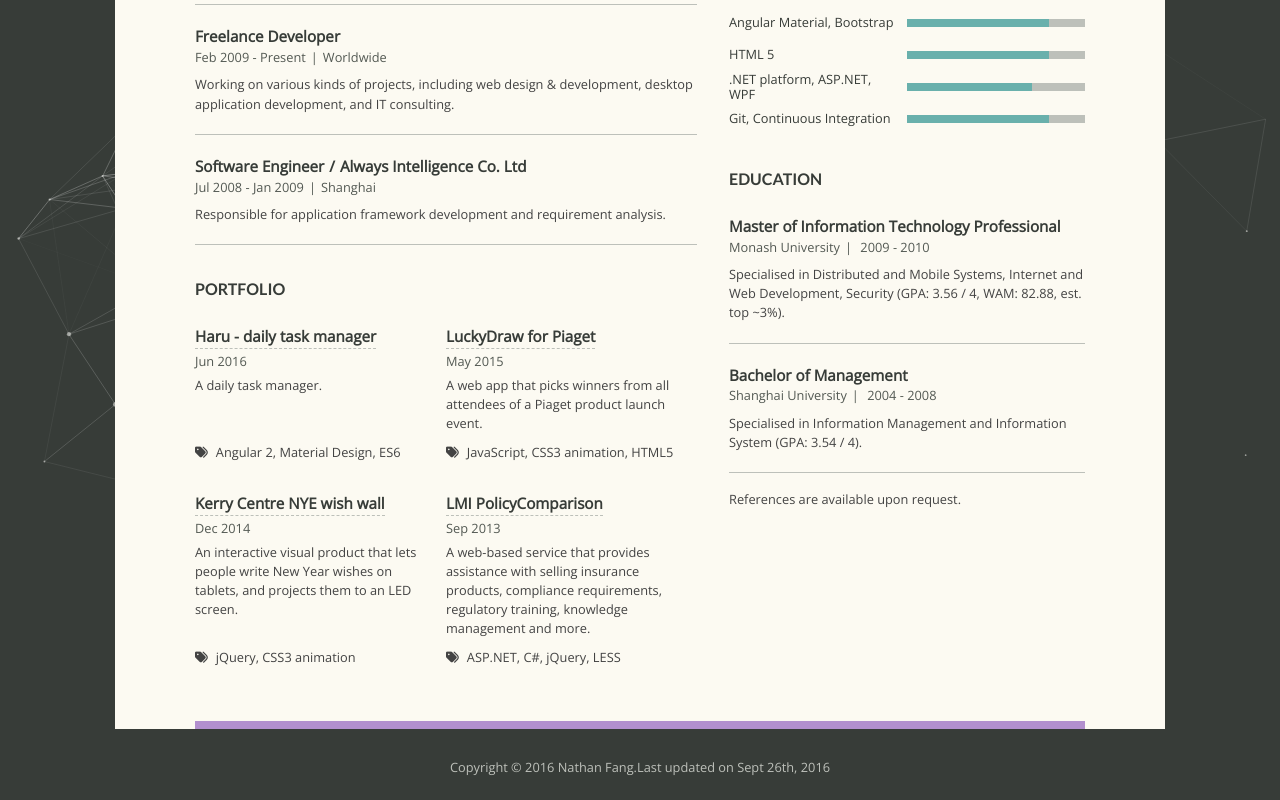
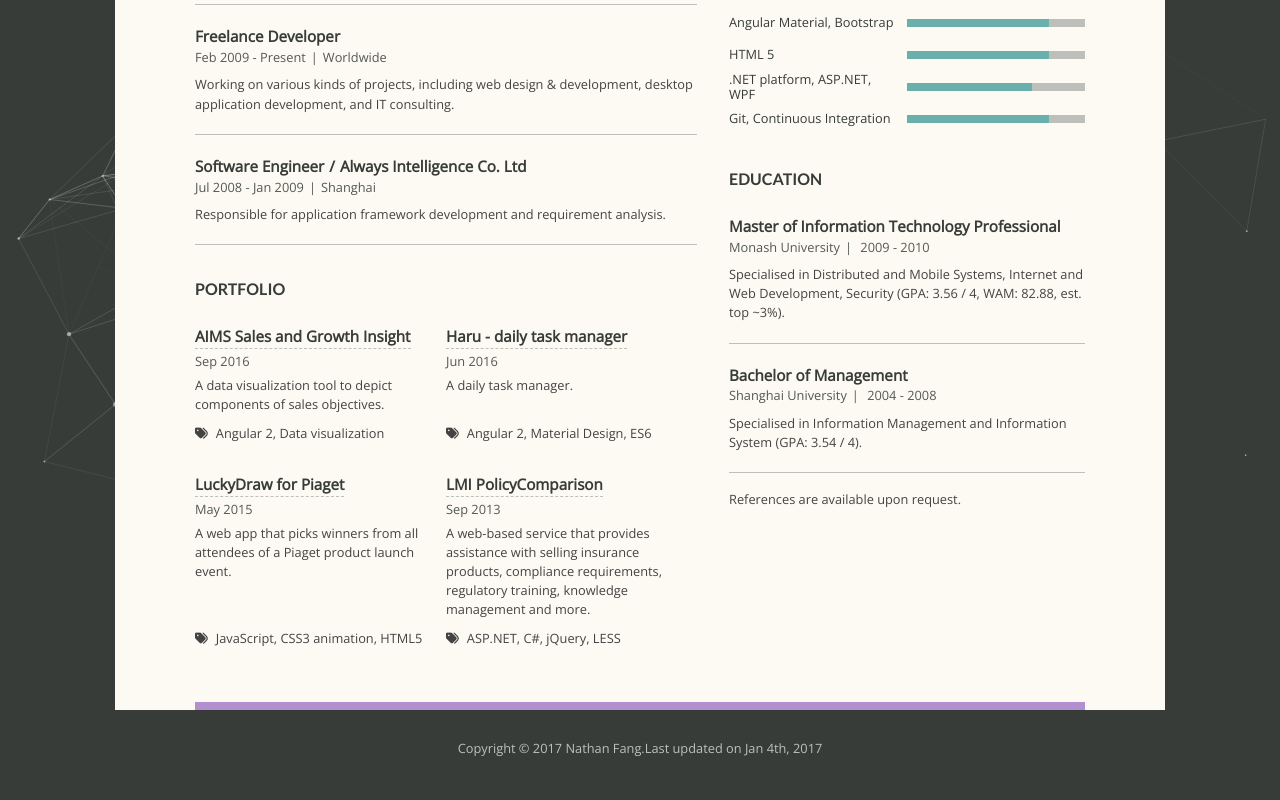
Before and after one commit to nfang/resume, an Angular app: page / in a window 1280 px wide. Shown: the part 784-1584 px from the top of the page. Built offline with nearby package versions, Linux system fonts and the light colour scheme.

Commit message:
chore: update portfolio

```diff
--- a/src/app/app.component.html
+++ b/src/app/app.component.html
@@ -115,6 +115,6 @@
 </div>
 
 <footer class="footer">
-  <span class="copyright">Copyright &copy; 2016 Nathan Fang.</span>
-  <time>Last updated on Sept 26th, 2016</time>
+  <span class="copyright">Copyright &copy; 2017 Nathan Fang.</span>
+  <time>Last updated on Jan 4th, 2017</time>
 </footer>
--- a/src/app/shared/data.ts
+++ b/src/app/shared/data.ts
@@ -167,6 +167,15 @@ export const RESUME = {
   ],
   'portfolio': [
     {
+      'name': 'AIMS Sales and Growth Insight',
+      'date': new Date(2016, 8, 17),
+      'link': 'https://nfang.github.io/aims-sales-growth-insight',
+      'technologies': 'Angular 2, Data visualization',
+      'description': `
+        A data visualization tool to depict components of sales objectives.
+      `
+    },
+    {
       'name': 'Haru - daily task manager',
       'date': new Date(2016, 5, 20),
       'link': 'https://haruapp.surge.sh',
@@ -184,16 +193,6 @@ export const RESUME = {
       `
     },
     {
-      'name': 'Kerry Centre NYE wish wall',
-      'date': new Date(2014, 11, 31),
-      'link': 'http://kc.ww.surge.sh',
-      'technologies': 'jQuery, CSS3 animation',
-      'description': `
-        An interactive visual product that lets people write New Year wishes
-        on tablets, and projects them to an LED screen.
-      `
-    },
-    {
       'name': 'LMI PolicyComparison',
       'date': new Date(2013, 8, 24),
       'link': 'http://policycomparison.com',
```
